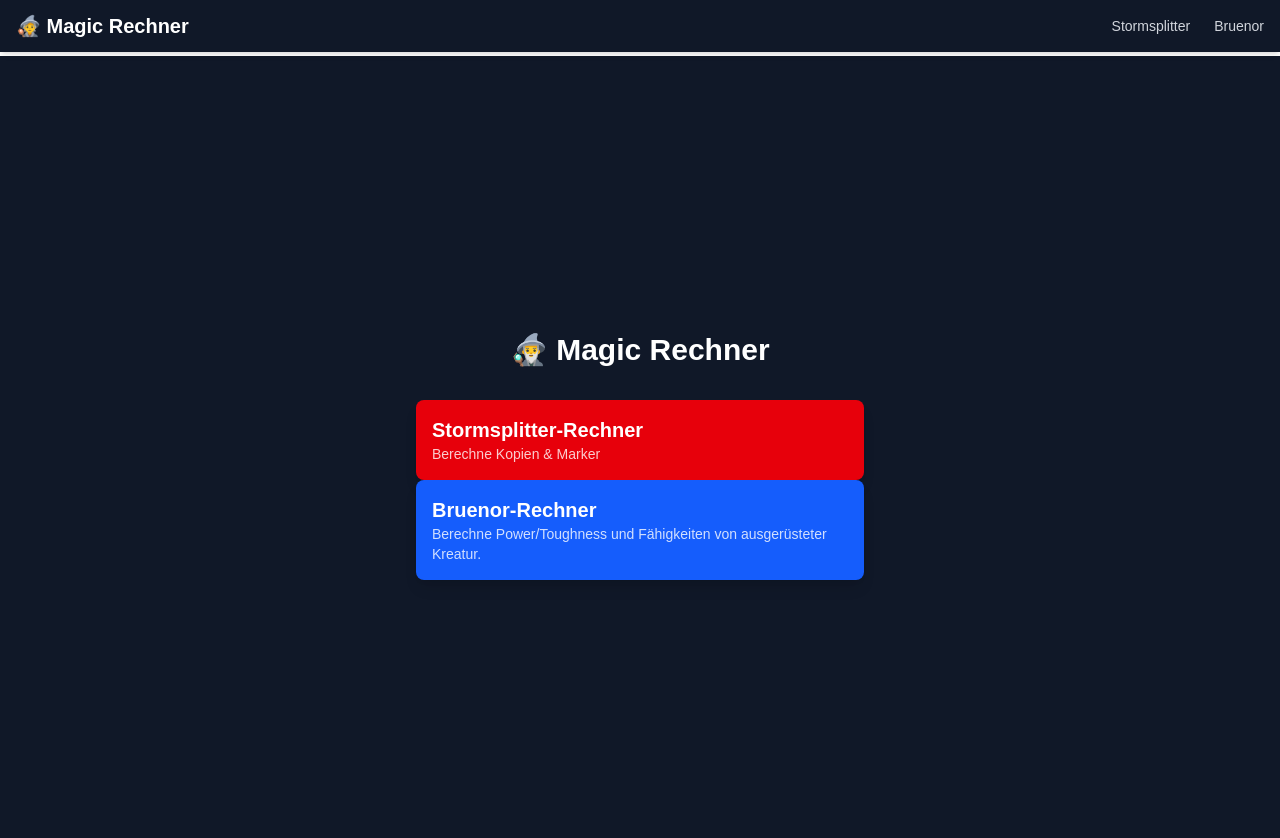
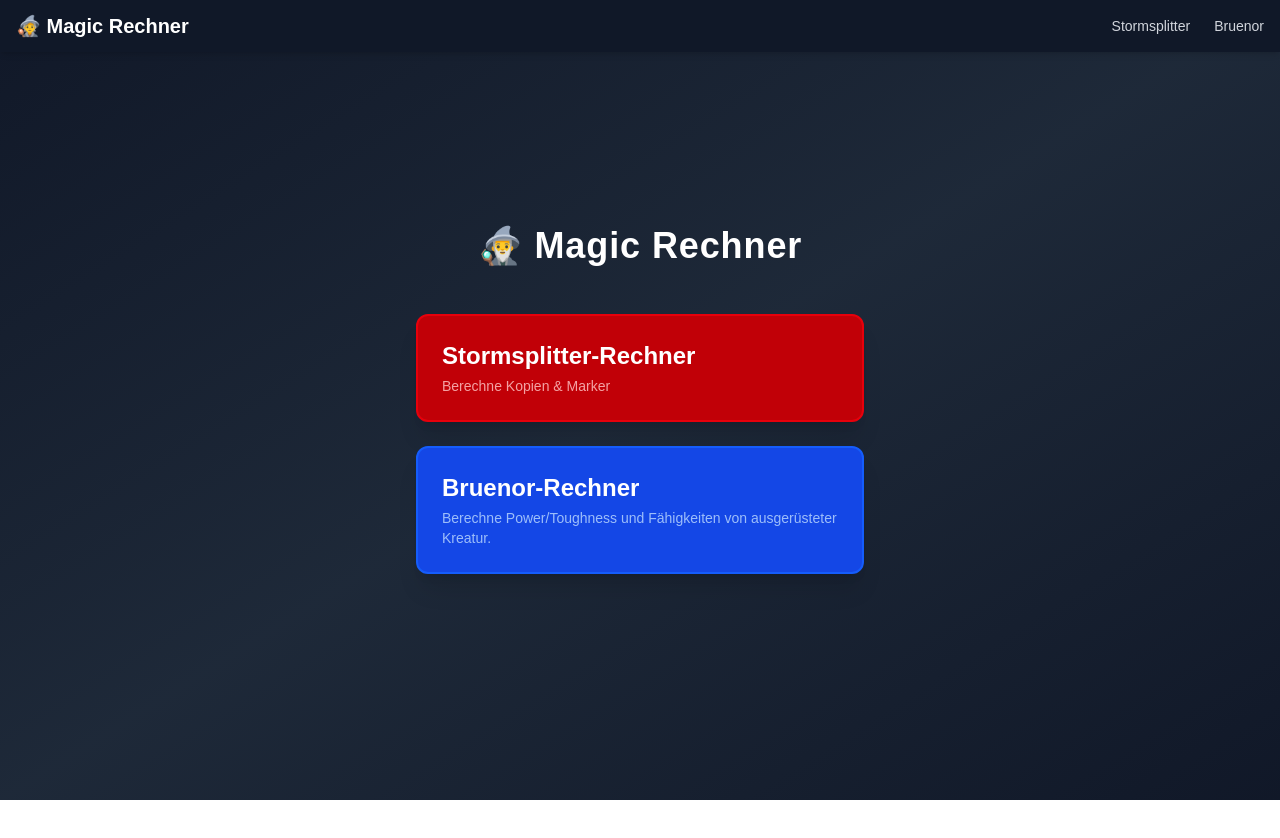
Before and after one commit to vossfr/StormSplitterCalc, a Next.js app: page / in a window 1280 px wide. Shown: the top 838 px of the page. After the commit the page ends 800 px from the top, so only its background shows below. Built offline with nearby package versions, Linux system fonts and the light colour scheme.

Commit message:
*Update layout

```diff
--- a/src/app/api/deck/route.ts
+++ b/src/app/api/deck/route.ts
@@ -4,7 +4,6 @@ import { NextResponse } from "next/server";
 
 // Stelle sicher, dass du die Umgebungsvariable liest
 const DECK_ID = process.env.DECK_ID;
-console.log(DECK_ID);
 export async function GET() {
   if (!DECK_ID) {
     return NextResponse.json(
--- a/src/app/bruenor/page.tsx
+++ b/src/app/bruenor/page.tsx
@@ -161,7 +161,7 @@ export default function BruenorPage() {
     });
   }
   return (
-    <main className="flex flex-col items-center justify-start bg-gray-950 text-white min-h-screen p-6 md:p-10 space-y-10">
+    <main className="flex flex-col items-center justify-start bg-gray-950 pt-[60px] text-white min-h-screen space-y-10">
       <h1 className="text-4xl font-bold tracking-tight text-center">
         ⚔️ Bruenor Equipment Calculator
       </h1>
--- a/src/app/layout.tsx
+++ b/src/app/layout.tsx
@@ -50,7 +50,7 @@ export default function RootLayout({
         className={`${geistSans.variable} ${geistMono.variable} antialiased bg-black text-white`}
       >
         {/* Navigation */}
-        <nav className="bg-gray-900 px-4 py-3 shadow-md flex items-center justify-between z-50 fixed top-0 left-0 right-0">
+        <nav className="fixed top-0 left-0 right-0 z-50 bg-gray-900 px-4 py-3 shadow-md flex items-center justify-between">
           <Link
             href="/"
             className="text-xl font-bold text-white hover:text-red-300"
@@ -71,7 +71,7 @@ export default function RootLayout({
         </nav>
 
         {/* Hauptinhalt */}
-        <main className="pt-[56px] min-h-screen">{children}</main>
+        <main className="pt-[54x] min-h-screen">{children}</main>
       </body>
     </html>
   );
--- a/src/app/page.tsx
+++ b/src/app/page.tsx
@@ -4,25 +4,40 @@ import Link from "next/link";
 
 export default function Home() {
   return (
-    <main className="flex min-h-screen flex-col items-center justify-center bg-gray-900 text-white p-8">
-      <h1 className="text-3xl font-bold mb-8">🧙‍♂️ Magic Rechner</h1>
+    <main className="flex min-h-screen flex-col items-center justify-center bg-gradient-to-br from-gray-900 via-gray-800 to-gray-900 text-white p-8">
+      <h1 className="text-4xl font-extrabold mb-12 tracking-wide select-none">
+        🧙‍♂️ Magic Rechner
+      </h1>
 
-      <div className="space-y-4 w-full max-w-md">
-        <Link href="/stormsplitter">
-          <div className="bg-red-600 hover:bg-red-800 transition rounded-lg p-4 cursor-pointer shadow-lg">
-            <h2 className="text-xl font-semibold">Stormsplitter-Rechner</h2>
-            <p className="text-sm text-white/80">Berechne Kopien & Marker</p>
-          </div>
+      <div className="space-y-6 w-full max-w-md">
+        <Link
+          href="/stormsplitter"
+          passHref
+          className="group block bg-red-700 rounded-xl p-6 shadow-xl border-2 border-red-600 hover:border-red-400 hover:bg-red-800 transition
+            cursor-pointer select-none"
+          aria-label="Stormsplitter-Rechner"
+        >
+          <h2 className="text-2xl font-semibold mb-1 group-hover:text-red-300 transition">
+            Stormsplitter-Rechner
+          </h2>
+          <p className="text-sm text-red-200/80 group-hover:text-red-100 transition">
+            Berechne Kopien & Marker
+          </p>
         </Link>
 
-        <Link href="/bruenor">
-          <div className="bg-blue-600 hover:bg-blue-800 transition rounded-lg p-4 cursor-pointer shadow-lg">
-            <h2 className="text-xl font-semibold">Bruenor-Rechner</h2>
-            <p className="text-sm text-white/80">
-              Berechne Power/Toughness und Fähigkeiten von ausgerüsteter
-              Kreatur.
-            </p>
-          </div>
+        <Link
+          href="/bruenor"
+          passHref
+          className="group block bg-blue-700 rounded-xl p-6 shadow-xl border-2 border-blue-600 hover:border-blue-400 hover:bg-blue-800 transition
+            cursor-pointer select-none"
+          aria-label="Bruenor-Rechner"
+        >
+          <h2 className="text-2xl font-semibold mb-1 group-hover:text-blue-300 transition">
+            Bruenor-Rechner
+          </h2>
+          <p className="text-sm text-blue-200/80 group-hover:text-blue-100 transition">
+            Berechne Power/Toughness und Fähigkeiten von ausgerüsteter Kreatur.
+          </p>
         </Link>
       </div>
     </main>
--- a/src/app/stormsplitter/page.tsx
+++ b/src/app/stormsplitter/page.tsx
@@ -57,73 +57,80 @@ export default function Stormsplitter() {
   };
 
   return (
-    <main className="relative w-screen bg-black overflow-hidden min-h-screen">
-      {/* Hintergrundbild Container */}
-
+    <main className="flex flex-col items-center justify-start bg-gray-950 pt-[60px] text-white min-h-screen  space-y-10">
+      {/* Hintergrundbild */}
       <div className="fixed inset-0 z-0">
         <Image
           src="https://cards.scryfall.io/large/front/5/6/56f214d3-6b93-40db-a693-55e491c8a283.jpg"
           alt="Magic Card"
           fill
           priority
-          className="object-contain blur-xs"
+          className="object-contain blur-sm opacity-20"
           style={{ objectPosition: "center center" }}
         />
       </div>
 
       {/* Inhalt */}
-      <div className="relative z-10 mt-10 flex flex-col items-center h-screen px-4">
-        <div
-          className="rounded-xl p-6 shadow-lg max-w-md w-full text-center flex flex-col max-h-[80vh] overflow-y-auto  text-gray-100 drop-shadow-[0_0_2px_black]
-"
-        >
-          <h1 className="text-2xl font-bold mb-6">Stormsplitter-Rechner</h1>
+      <div className="z-10 flex flex-col items-center max-w-5xl w-full space-y-10">
+        <h1 className="text-4xl font-bold tracking-tight text-center space-y-10 ">
+          🎲 Stormsplitter Calculator
+        </h1>
+        <div className="bg-gray-900 bg-opacity-90 rounded-xl p-8 shadow-lg max-w-md w-full text-gray-100 drop-shadow-lg max-h-[80vh] space-y-10">
+          {/* Anzahl Instants */}
 
-          <div className="text-left mb-4 flex items-center space-x-4">
-            <div className="flex-1">
-              <p className="text-lg">
-                Anzahl Instant und Sorceries: <strong>{instantsCount}</strong>
-              </p>
-              <div className="flex items-center justify-center space-x-4 mt-4">
+          <div className="mb-6">
+            <label className="block text-lg mb-2 select-none">
+              Anzahl Instant und Sorceries:
+            </label>
+            <div className="flex items-center space-x-4">
               <button
                 onClick={() => {
                   setInstantsValue(Math.max(0, instantsCount - 1));
                   setSteps([]);
                 }}
-                  className="px-3 py-1.5 bg-red-400 hover:bg-red-800 text-white rounded-full transition"
+                className="px-4 py-2 bg-red-600 hover:bg-red-800 rounded-full transition text-white select-none"
+                aria-label="Minus"
               >
                 −
               </button>
 
-                <div className="flex flex-col items-center space-y-1">
               <input
                 type="range"
-                    min="0"
-                    max="20"
+                min={0}
+                max={20}
                 value={instantsCount}
                 onChange={(e) => {
                   setInstantsValue(Number(e.target.value));
                   setSteps([]);
                 }}
-                    className="cursor-pointer w-48 h-2 accent-red-500"
+                className="cursor-pointer w-full accent-red-500"
+                aria-valuemin={0}
+                aria-valuemax={20}
+                aria-valuenow={instantsCount}
               />
-                </div>
 
               <button
                 onClick={() => {
                   setInstantsValue(Math.min(20, instantsCount + 1));
                   setSteps([]);
                 }}
-                  className="px-3 py-1.5 bg-red-400 hover:bg-red-800 text-white rounded-full transition"
+                className="px-4 py-2 bg-red-600 hover:bg-red-800 rounded-full transition text-white select-none"
+                aria-label="Plus"
               >
                 +
               </button>
             </div>
-            </div>
+
+            <p className="mt-2 text-center text-xl font-mono select-text">
+              {instantsCount}
+            </p>
           </div>
 
-          <div className="text-left mb-4 flex items-center space-x-4">
-            <p className="text-lg">Power / Toughness je Instant/Sorcery:</p>
+          {/* Power / Toughness je Instant/Sorcery */}
+          <div className="mb-6 flex items-center space-x-4 justify-center">
+            <label className="text-lg select-none">
+              Power / Toughness je Instant/Sorcery:
+            </label>
             <input
               type="number"
               inputMode="numeric"
@@ -135,11 +142,10 @@ export default function Stormsplitter() {
                 setBonusStrength(Number(e.target.value));
                 setSteps([]);
               }}
-              className="w-1/8 rounded px-2 py-1 border"
+              className="w-16 rounded px-3 py-1 border border-gray-700 bg-gray-800 text-white text-center focus:outline-none focus:ring-2 focus:ring-red-500"
+              aria-label="Bonus Power"
             />
-            <p className="text-lg p-2">
-              <strong>{" / "}</strong>
-            </p>
+            <span className="text-xl select-none font-bold">/</span>
             <input
               type="number"
               inputMode="numeric"
@@ -151,50 +157,58 @@ export default function Stormsplitter() {
                 setBonusToughness(Number(e.target.value));
                 setSteps([]);
               }}
-              className="w-1/8 rounded px-2 py-1 border"
+              className="w-16 rounded px-3 py-1 border border-gray-700 bg-gray-800 text-white text-center focus:outline-none focus:ring-2 focus:ring-red-500"
+              aria-label="Bonus Toughness"
             />
           </div>
+
+          {/* Berechnen Button */}
           <button
             onClick={handleCalculate}
-            className="relative group mt-auto px-6 py-2 bg-red-400 hover:bg-red-800 rounded-full transition text-white overflow-hidden"
+            className="w-full py-3 bg-red-600 hover:bg-red-800 rounded-full text-white font-semibold transition select-none"
           >
             Berechnen
           </button>
 
+          {/* Ergebnis / Schritte */}
           {steps.length > 0 && (
-            <div className="mt-6 text-left text-sm space-y-3 bg-white/20 p-4 rounded-md max-h-80 overflow-y-auto">
-              <h2 className="text-lg font-semibold mb-2">Berechnung:</h2>
+            <section className="mt-8 bg-white/10 p-6 rounded-lg max-h-80 overflow-y-auto text-left text-gray-200 space-y-4 select-text">
+              <h2 className="text-xl font-semibold mb-3 text-center">
+                Berechnung
+              </h2>
+
               {steps.map((step, idx) => (
-                <div key={idx} className="border-b border-white/20 pb-2">
-                  <p>
-                    <strong>
+                <div
+                  key={idx}
+                  className="border-b border-gray-500 pb-3 last:border-b-0"
+                  aria-label={`Berechnung Schritt ${idx + 1}`}
+                >
+                  <p className="font-semibold">
                     {step.spell === "Original"
                       ? "Stormsplitter"
                       : `Spell ${step.spell}`}
-                    </strong>
                   </p>
                   <p>
                     ➤ {step.isOriginal ? "Anzahl" : "Kopien"}: {step.copies}
                   </p>
                   <p>
-                    ➤ {step.markerPerCopy}
-                    {"x: "} +{bonusStrength} /+{bonusToughness}{" "}
-                    {step.isOriginal ? "" : "pro "}
-                    {step.isOriginal ? "" : "Kopie"}
+                    ➤ Marker pro Kopie: {step.markerPerCopy} × +{bonusStrength}/
+                    +{bonusToughness} {step.isOriginal ? "" : "pro Kopie"}
                   </p>
                   <p>
-                    ➤ Stärke/Widerstandskraft: {step.strength}/{step.toughness}
+                    ➤ Stärke/Widerstandskraft: {step.strength} /{" "}
+                    {step.toughness}
                   </p>
                   <p>
-                    ➤ Stärke: <strong>{step.strength * step.copies}</strong> |
+                    ➤ Gesamtstärke:{" "}
+                    <strong>{step.strength * step.copies}</strong> | Gesamt-
                     Widerstandskraft:{" "}
                     <strong>{step.toughness * step.copies}</strong>
                   </p>
                 </div>
               ))}
 
-              {/* Summenanzeige */}
-              <div className="pt-3 mt-3 border-t border-white/30 font-semibold">
+              <div className="pt-4 border-t border-gray-500 font-semibold space-y-1">
                 <p>🦦 Gesamtanzahl: {totalCreatures}</p>
                 <p>
                   💪🏻 Gesamtkraft:{" "}
@@ -211,7 +225,7 @@ export default function Stormsplitter() {
                   )}
                 </p>
               </div>
-            </div>
+            </section>
           )}
         </div>
       </div>
```
Lines whose indentation alone changed are shown as unchanged.
